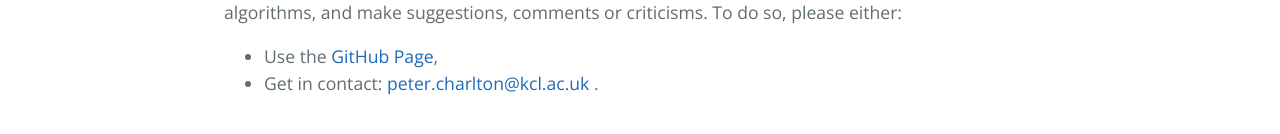
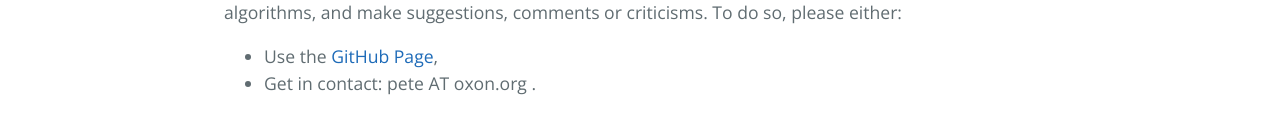
Before and after one commit to peterhcharlton/pulse-analyse, a plain HTML site: page contributions.html in a window 1280 px wide. Shown: the part 490-624 px from the top of the page. Drawn offline with nearby package versions, Linux system fonts and the light colour scheme.

Commit message:
Update contributions.html

```diff
--- a/contributions.html
+++ b/contributions.html
@@ -25,7 +25,7 @@ For instance, you may wish to submit new algorithms, and make suggestions, comme
 
 <ul>
   <li>Use the <a href="https://github.com/peterhcharlton/pulse-analyse/issues">GitHub Page</a>,</li>
-  <li>Get in contact: <a href="mailto:peter.charlton@kcl.ac.uk">peter.charlton@kcl.ac.uk</a> .</li>
+  <li>Get in contact: pete AT oxon.org .</li>
 </ul>
 
 
```
